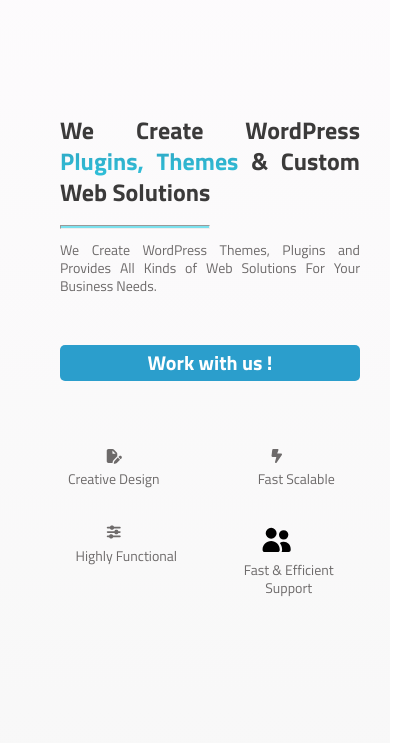
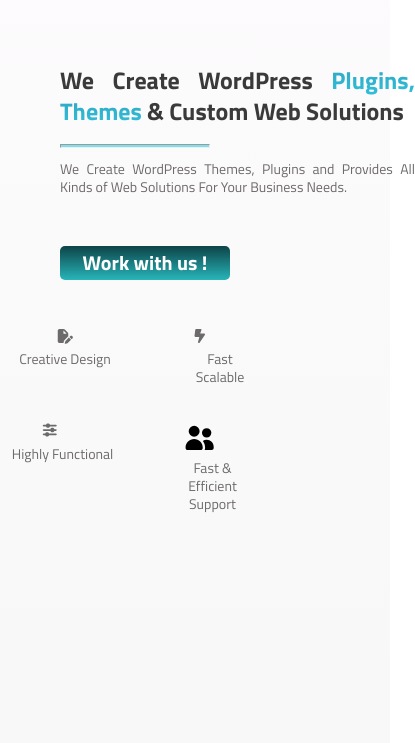
Before and after one commit to codex-rakibul/boomdevs, a plain HTML site: page index.html in a window 390 px wide. Shown: the part 101-844 px from the top of the page, 415 px wide, since content can reach past the window. Drawn offline with Linux system fonts and the light colour scheme.

Commit message:
css added

```diff
--- a/index.html
+++ b/index.html
@@ -78,7 +78,7 @@
             </div>
 
             <div class="gif">
-                <img src="resources/img/gif1.gif" alt="#">
+                <img src="resources/img/gif1.gif" alt="#" class="gif2">
             </div>
             <div class="element">
                 <div class="e1">
--- a/resources/css/responsive.css
+++ b/resources/css/responsive.css
@@ -94,6 +94,63 @@
         margin-top: 2.2rem;
         margin-right: 2.5rem;
     }
+    #home .main-nav{
+        width: 100%;
+
+    }
+
+    #home .gif2{
+        width: 30%;
+        margin-left: 40rem;
+
+    }
+    #home .hero-test-box{
+        top:15rem;
+        left: 6rem;
+        display: grid;
+        grid-template-columns: 1fr ;
+
+    }
+    #home h1{
+        width: 300px;
+        font-size: 2rem;
+        color: rgb(59, 58, 58);
+
+    }
+    #home .hero-test-box hr{
+        width: 14.8rem;
+        height: .2rem;
+        margin-left: rem;
+    }
+    #home .element{
+        margin-top: 20rem;
+    }
+    #home .hero-test-box .btn-work{
+        margin-top: 5rem;
+        background:linear-gradient(rgb(13, 67, 71), rgb(40, 181, 185));
+        padding: .4rem .5rem;
+        width: 17rem;
+        text-align: center;
+
+    }
+
+
+
+}
+@media only screen and (max-width:560px){
+  #home .gif2{
+    display: none;
+  }
+  #home .element{
+    margin-top: 40rem;
+    padding-right:100px;
+    display: grid;
+    grid-template-columns: 2fr 2fr;
+    grid-gap: 2rem;
+  }
+  #home .element .e3{
+    margin-left: -3rem;
+  }
 }
 
 @media only screen and (max-width:480px){
@@ -118,53 +175,53 @@
         margin-top: 2rem;
         margin-right: 2rem;
     }
-    #home .main-nav{
-        width: 100%;
+
+    #home  .gif2{
+        display: none;
+    }
+    #home .hero-test-box{
+
+        top:15rem;
+        left: 6rem;
+        display: grid;
+        grid-template-columns: 1fr;
 
     }
-    #home  .gif{
-        display: none;
-    }
-    .hero-test-box{
-        top:20rem;
-        left: 6rem;
-        display: grid;
-        grid-template-columns: 1fr ;
+    #home h1{
+        text-align: justify;
+        width: 35.5rem;
+        font-size: 2rem;
+        color: rgb(59, 58, 58);
 
     }
-    .hero-test-box h1{
-        width: 300px;
-        font-size: 2rem;
-        color: rgb(59, 58, 58);
-        text-align: ;
-    }
-    .hero-test-box hr{
+    #home .hero-test-box hr{
         width: 14.8rem;
         height: .2rem;
         margin-left: rem;
     }
 
-    .hero-test-box .btn-work{
-        margin-top: 8rem;
+    #home .hero-test-box .btn-work{
+        margin-top: 5rem;
         background:linear-gradient(rgb(13, 67, 71), rgb(40, 181, 185));
-        padding: .2rem .5rem;
-        width: 30rem;
+        padding: .4rem .5rem;
+        width: 17rem;
         text-align: center;
 
     }
 
 
-    .element{
+    #home .element{
         float: left;
         position: absolute;
-        margin-top: 45rem;
+        margin-top: 33rem;
         font-size: 2.5rem;
         display: grid;
         grid-template-columns: 2fr 2fr;
         grid-gap: 3.5rem;
         justify-content: center;
         text-align: center;
-        margin-right: 5rem;
+        margin-right: 4rem;
+        margin-left: 0%;
 
 
     }
--- a/resources/js/main.js
+++ b/resources/js/main.js
@@ -31,6 +31,7 @@ $(document).ready(function(){
     });
 });
 
+
 function openNav(){
     document.getElementById("myNav").style.width = "100%";
 }
```
